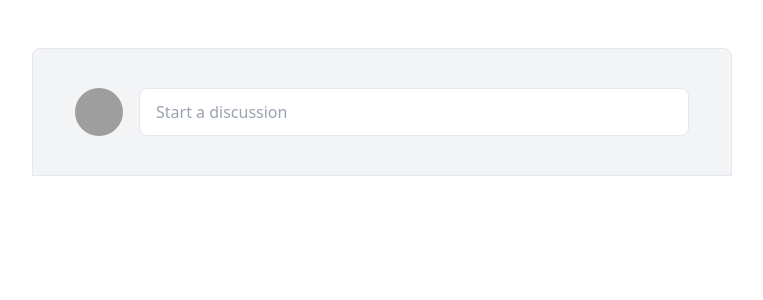
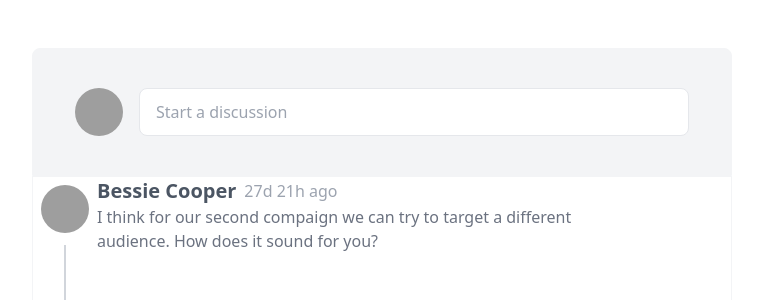
Before and after one commit to mehrdad672/disscussiontest, a Next.js app: page / in a window 1280 px wide. Shown: the top 300 px of the page, without its empty margins (258-1021 px from the left). Built offline with nearby package versions, Linux system fonts and the light colour scheme; grey boxes are pictures that could not be loaded.

Commit message:
discussion body implemented

```diff
--- /dev/null
+++ b/src/Components/discussion.tsx
@@ -0,0 +1,73 @@
+import React from "react";
+
+interface IUser {
+  name: string;
+  avatar?: string;
+}
+interface IComment {
+  id: number;
+  date: number;
+  user: IUser;
+  text: string;
+  likes: number;
+  iLikedIt: boolean;
+}
+interface IDiscussion extends IComment {
+  replies: IComment[];
+}
+interface IProps {
+  comments: IComment[];
+}
+
+const Discussion = ({
+  id,
+  date,
+  user,
+  text,
+  likes,
+  iLikedIt,
+  replies,
+}: IDiscussion) => {
+  const timeStampConvert = (time: number) => {
+    const current = new Date().getTime();
+    const diff = Math.floor((current - time) / 1000);
+    const month = Math.floor(diff / 2592000);
+    const day = Math.floor((diff - month * 2592000) / 86400);
+    const hour = Math.floor((diff - (month * 2592000 + day * 86400)) / 3600);
+    const min = Math.floor(
+      (diff - (month * 2592000 + day * 86400 + hour * 3600)) / 60
+    );
+
+    return `${month >= 1 ? month + "m" : ""} ${day >= 1 ? day + "d" : ""} ${
+      hour >= 1 ? hour + "h" : ""
+    } ${min >= 1 && hour === 0 ? min + "minutes" : ""}`;
+  };
+  const disTime = timeStampConvert(date);
+  return (
+    <div className="w-[700px] flex mx-auto bg-white border  border-gray-100 ">
+      <div className="flex h-72 space-y-3  flex-col px-2 py-2 items-center justify-center">
+        <img
+          className="w-12 h-12 rounded-full"
+          src={user.avatar}
+          alt="useravatar"
+        />
+        <div className="border flex-grow border-gray-300 w-[2px]"></div>
+      </div>
+      <div>
+        <div role="discussion_body">
+          <span className="flex items-center space-x-2">
+            <h5 className="font-bold text-gray-600 text-xl">{user.name}</h5>
+            <h6 className="text-gray-400">{disTime.toString()} ago</h6>
+          </span>
+          <p className="w-[500px] text-gray-500">{text}</p>
+          <div></div>
+          <div></div>
+        </div>
+        <div></div>
+        <div></div>
+      </div>
+    </div>
+  );
+};
+
+export default Discussion;
--- a/src/Components/postForm.tsx
+++ b/src/Components/postForm.tsx
@@ -4,7 +4,7 @@ type Props = {};
 
 const PostForm = (props: Props) => {
   return (
-    <div className="w-[700px] px-2 py-2 bg-gray-100 h-32 mx-auto rounded-t-lg space-x-4 border border-gray-200 flex justify-center items-center">
+    <div className="w-[700px] px-2 py-2 bg-gray-100 h-32 mx-auto rounded-t-lg space-x-4 border border-gray-100 flex justify-center items-center">
       <img
         className="w-12 h-12 rounded-full"
         src="https://s2.uupload.ir/files/me_um2w.jpg"
--- a/src/pages/index.tsx
+++ b/src/pages/index.tsx
@@ -1,11 +1,95 @@
-import Head from 'next/head'
-import Image from 'next/image'
-import { Inter } from '@next/font/google'
-import PostForm from '@/Components/postForm'
+import Head from "next/head";
+import Image from "next/image";
+import { Inter } from "@next/font/google";
+import PostForm from "@/Components/postForm";
+import Discussion from "@/Components/discussion";
+import { idText } from "typescript";
 
+const inter = Inter({ subsets: ["latin"] });
+interface IUser {
+  name: string;
+  avatar?: string;
+}
+interface IComment {
+  id: number;
+  date: number; // unix timestamp in milliseconds.
+  user: IUser;
+  text: string;
+  likes: number;
+  iLikedIt: boolean;
+}
+interface IDiscussion extends IComment {
+  replies: IComment[];
+}
+interface IProps {
+  comments: IComment[];
+}
+const discussions: IDiscussion[] = [
+  {
+    id: 3,
+    date: 1672576574000,
+    user: {
+      name: "Bessie Cooper",
+      avatar:
+        "https://www.godaddy.com/garage/wp-content/uploads/judith-kallos-BW-NEW-150x150.jpg",
+    },
+    text: "I think for our second compaign we can try to target a different audience. How does it sound for you?",
+    likes: 2,
+    iLikedIt: false,
+    replies: [
+      {
+        id: 5,
+        date: 1672581014000,
+        user: {
+          name: "Marvin McKinney",
+          avatar:
+            "https://www.gravatar.com/avatar/205e460b479e2e5b48aec07710c08d50",
+        },
+        text: "Yes, that sounds good! I can think about this tomorrow. Then do we plan to start that compaign?",
+        likes: 3,
+        iLikedIt: true,
+      },
+      {
+        id: 6,
+        date: 1672581614000,
+        user: {
+          name: "Bessie Cooper",
+          avatar:
+            "https://www.godaddy.com/garage/wp-content/uploads/judith-kallos-BW-NEW-150x150.jpg",
+        },
+        text: "We plan to run the compaign on Friday - as far as I know. Do you think you will get this done by Thursday @Marvin?",
+        likes: 0,
+        iLikedIt: false,
+      },
+    ],
+  },
+  {
+    id: 2,
+    date: 1672232414000,
+    user: {
+      name: "Marvin McKinney",
+      avatar:
+        "https://www.gravatar.com/avatar/205e460b479e2e5b48aec07710c08d50",
+    },
+    text: "The first compaign went smoothly. Please make sure to see all attachments with the results to understand the flow.",
+    likes: 2,
+    iLikedIt: false,
+    replies: [],
+  },
+  {
+    id: 1,
+    date: 1671886814000,
+    user: {
+      name: "Savannah Nguyen",
+    },
+    text: "We have just published the first campaign. Let's see the results in the 5 days and we will iterate on this.",
+    likes: 50,
+    iLikedIt: true,
+    replies: [],
+  },
+];
 
-const inter = Inter({ subsets: ['latin'] })
-
+const { id, date, user, text, likes, iLikedIt, replies } = discussions[0];
 export default function Home() {
   return (
     <>
@@ -15,9 +99,18 @@ export default function Home() {
         <meta name="viewport" content="width=device-width, initial-scale=1" />
         <link rel="icon" href="/favicon.ico" />
       </Head>
-     <main className='bg-white w-full p-12 h-screen'>
-      <PostForm />
-     </main>
+      <main className="bg-white w-full p-12 h-screen">
+        <PostForm />
+        <Discussion
+          id={id}
+          date={date}
+          user={user}
+          text={text}
+          likes={likes}
+          iLikedIt={iLikedIt}
+          replies={replies}
+        />
+      </main>
     </>
-  )
+  );
 }
```
